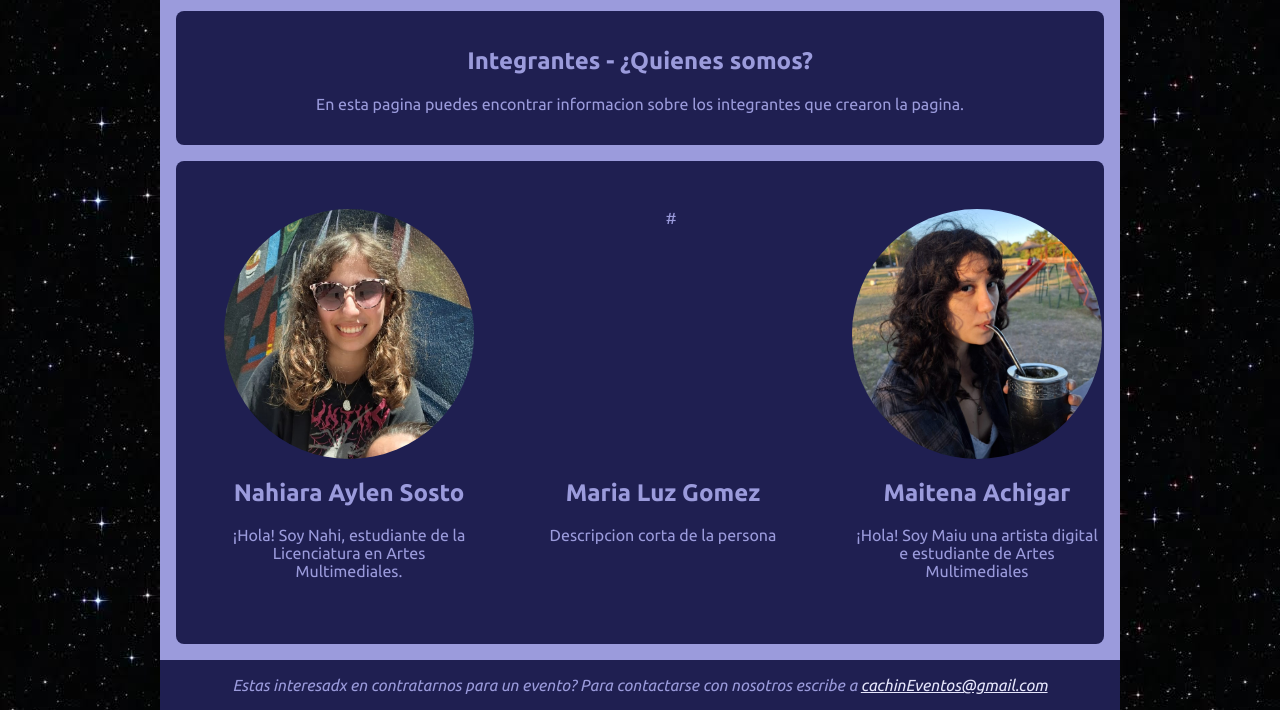
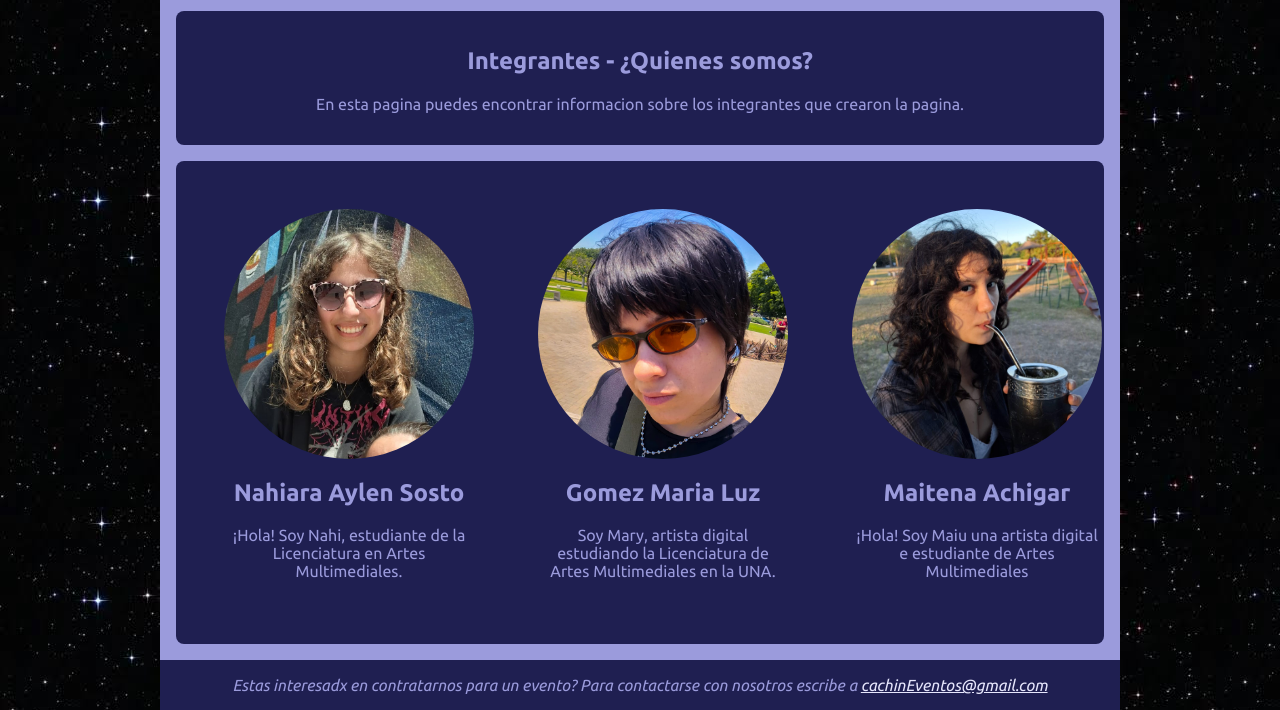
Before and after one commit to nahiarasosto/Trabajo-Practico-1, a plain HTML site: page integrantes.html in a window 1280 px wide. Shown: the part 261-971 px from the top of the page. Drawn offline with Linux system fonts and the light colour scheme.

```diff
--- a/integrantes.html
+++ b/integrantes.html
@@ -42,9 +42,9 @@
                     </article>
                     <!--Integrante 2-->
                     <article class="centrado">
-                        <img src="" alt="#" height="250" width="250" class="imagenIcon">
-                        <h2>Maria Luz Gomez</h2>
-                        <p>Descripcion corta de la persona</p>
+                        <img src="imagenes/iconMari.png" alt="#" height="250" width="250" class="imagenIcon">
+                        <h2>Gomez Maria Luz</h2>
+                        <p>Soy Mary, artista digital estudiando la Licenciatura de Artes Multimediales en la UNA. </p>
                     </article>
                     <!--Integrante 3-->
                     <article class="centrado">
```
Also changed, not shown: imagenes/iconMari.png (added).
